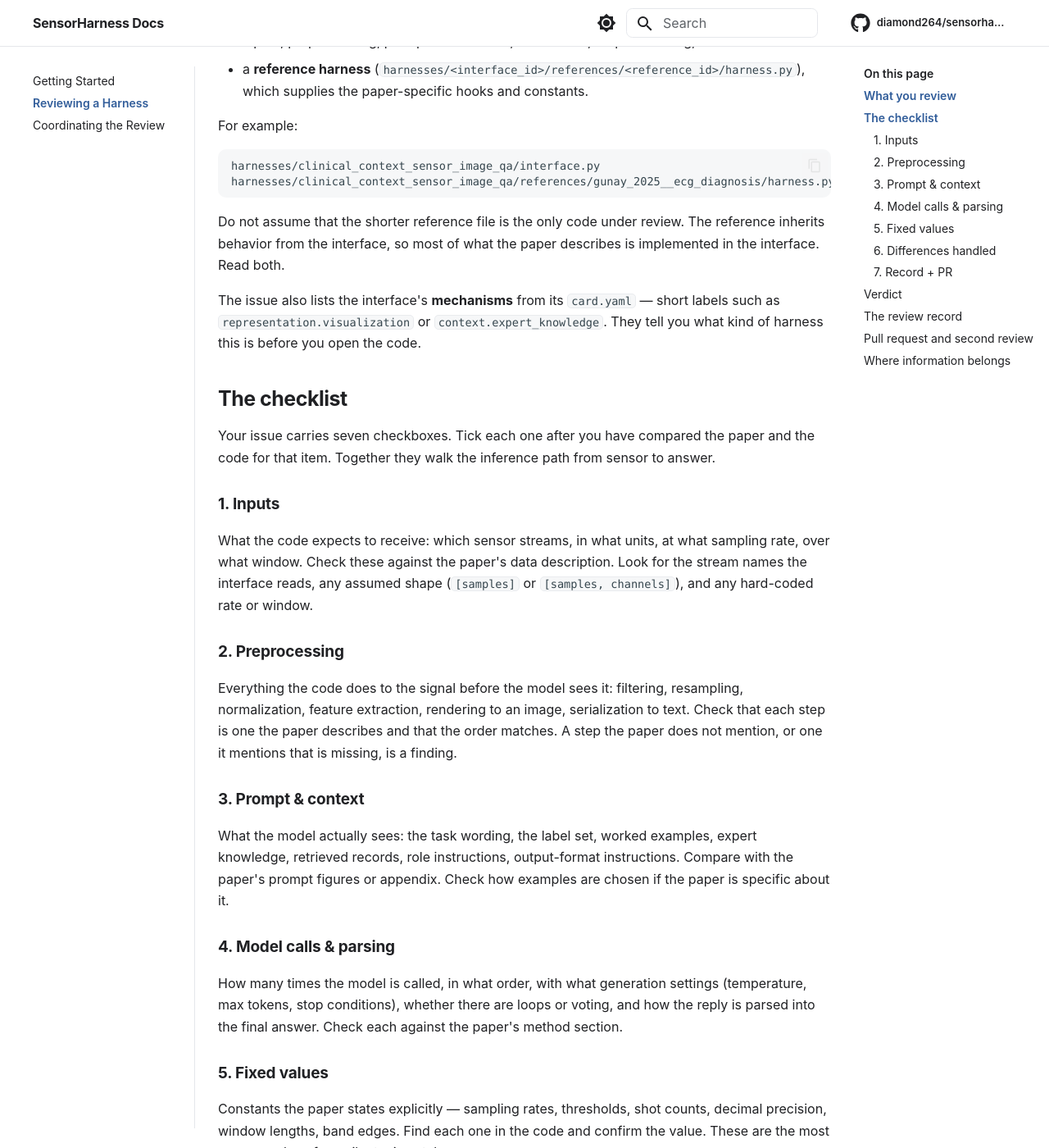
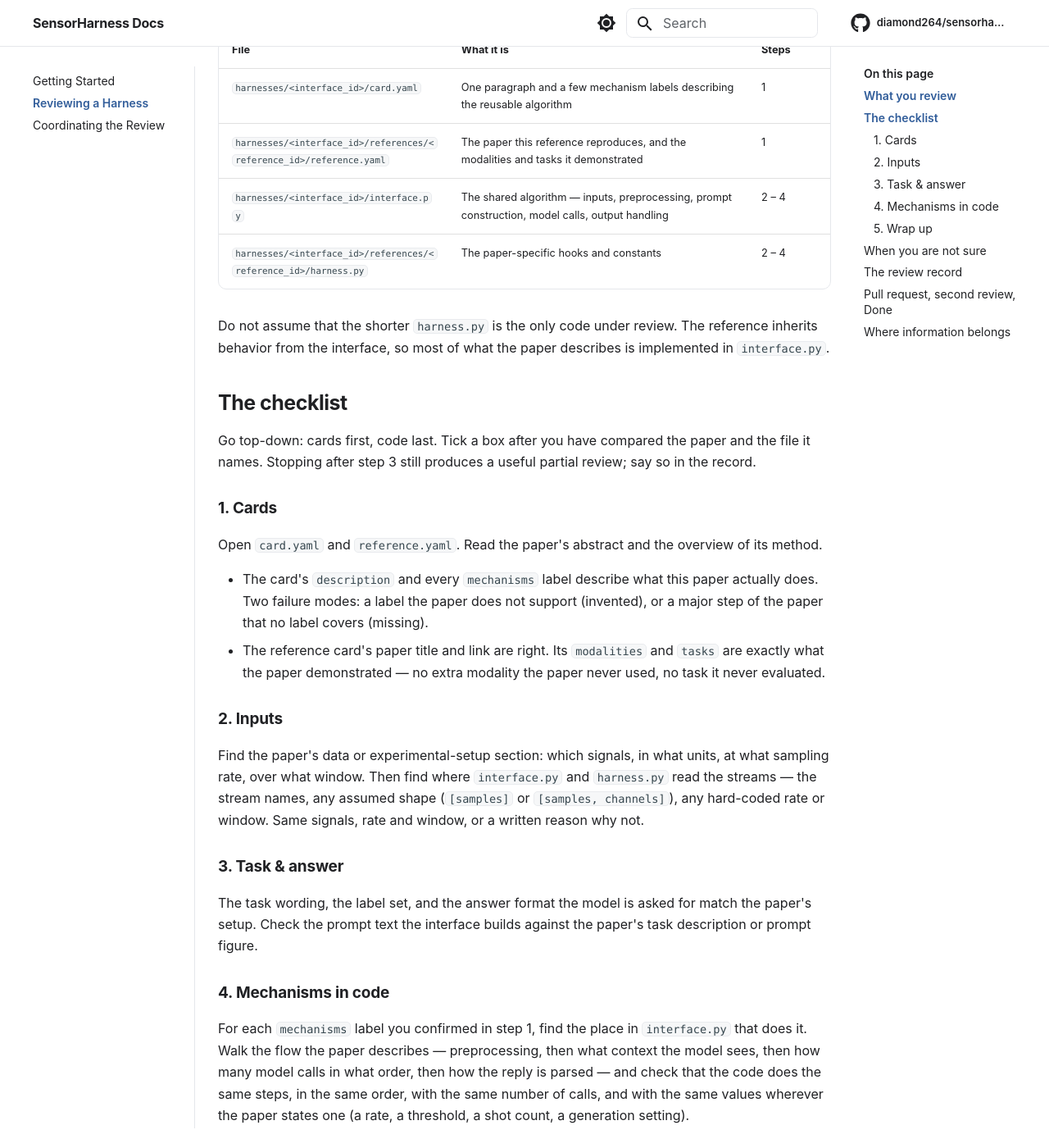
Before and after one commit to grden/sensorharness-docs, an MkDocs documentation site: the page built from docs/reviewing/index.md, in a window 1280 px wide and 1400 px high, scrolled down 399 px. Shown: the whole window at 82% size. Built offline with MkDocs 1.6.1 and Material for MkDocs 9.7.7, drawn with Linux system fonts in a browser that asks for light colours; comment, search, counter and statistics services are not loaded; some of the changed text lies outside the part shown.

Commit message:
Reorder the review guide to five cards-first steps and a free-form record
Co-Authored-By: Claude Fable 5.1 <noreply@anthropic.com>
Claude-Session: https://claude.ai/code/session_01Gh32CXE2gLapg2nLuKH9Uz

````diff
--- a/docs/reviewing/index.md
+++ b/docs/reviewing/index.md
@@ -5,130 +5,102 @@ procedure described in its source paper. It is a **paper-to-code fidelity
 review**, not a code-style review.
 
 The implementation is an AI-generated draft. The paper is the authority. Your
-job is to compare the two and record what you found.
+job is to compare the two and record what you found. You do not need to know
+the paper beforehand: the checklist is ordered so that each step tells you what
+to open, what to read, and what to compare.
 
 ## What you review
 
-Your GitHub Issue names two files:
+Your GitHub Issue names the package. Four files matter, from most abstract to
+most concrete:
 
-- an **interface** (`harnesses/<interface_id>/interface.py`), which owns the
-  reusable algorithm — inputs, preprocessing, prompt construction, model calls,
-  output handling; and
-- a **reference harness** (`harnesses/<interface_id>/references/<reference_id>/harness.py`),
-  which supplies the paper-specific hooks and constants.
+| File | What it is | Steps |
+| --- | --- | --- |
+| `harnesses/<interface_id>/card.yaml` | One paragraph and a few mechanism labels describing the reusable algorithm | 1 |
+| `harnesses/<interface_id>/references/<reference_id>/reference.yaml` | The paper this reference reproduces, and the modalities and tasks it demonstrated | 1 |
+| `harnesses/<interface_id>/interface.py` | The shared algorithm — inputs, preprocessing, prompt construction, model calls, output handling | 2 – 4 |
+| `harnesses/<interface_id>/references/<reference_id>/harness.py` | The paper-specific hooks and constants | 2 – 4 |
 
-For example:
-
-```text
-harnesses/clinical_context_sensor_image_qa/interface.py                                    (208 lines)
-harnesses/clinical_context_sensor_image_qa/references/gunay_2025__ecg_diagnosis/harness.py  (22 lines)
-```
-
-Do not assume that the shorter reference file is the only code under review.
-The reference inherits behavior from the interface, so most of what the paper
-describes is implemented in the interface. Read both.
-
-The issue also lists the interface's **mechanisms** from its `card.yaml` — short
-labels such as `representation.visualization` or `context.expert_knowledge`.
-They tell you what kind of harness this is before you open the code.
+Do not assume that the shorter `harness.py` is the only code under review. The
+reference inherits behavior from the interface, so most of what the paper
+describes is implemented in `interface.py`.
 
 ## The checklist
 
-Your issue carries seven checkboxes. Tick each one after you have compared the
-paper and the code for that item. Together they walk the inference path from
-sensor to answer.
+Go top-down: cards first, code last. Tick a box after you have compared the
+paper and the file it names. Stopping after step 3 still produces a useful
+partial review; say so in the record.
 
-### 1. Inputs
+### 1. Cards
 
-What the code expects to receive: which sensor streams, in what units, at what
-sampling rate, over what window. Check these against the paper's data
-description. Look for the stream names the interface reads, any assumed shape
-(`[samples]` or `[samples, channels]`), and any hard-coded rate or window.
+Open `card.yaml` and `reference.yaml`. Read the paper's abstract and the
+overview of its method.
 
-### 2. Preprocessing
+- The card's `description` and every `mechanisms` label describe what this
+  paper actually does. Two failure modes: a label the paper does not support
+  (invented), or a major step of the paper that no label covers (missing).
+- The reference card's paper title and link are right. Its `modalities` and
+  `tasks` are exactly what the paper demonstrated — no extra modality the paper
+  never used, no task it never evaluated.
 
-Everything the code does to the signal before the model sees it: filtering,
-resampling, normalization, feature extraction, rendering to an image,
-serialization to text. Check that each step is one the paper describes and that
-the order matches. A step the paper does not mention, or one it mentions that is
-missing, is a finding.
+### 2. Inputs
 
-### 3. Prompt & context
+Find the paper's data or experimental-setup section: which signals, in what
+units, at what sampling rate, over what window. Then find where `interface.py`
+and `harness.py` read the streams — the stream names, any assumed shape
+(`[samples]` or `[samples, channels]`), any hard-coded rate or window. Same
+signals, rate and window, or a written reason why not.
 
-What the model actually sees: the task wording, the label set, worked examples,
-expert knowledge, retrieved records, role instructions, output-format
-instructions. Compare with the paper's prompt figures or appendix. Check how
-examples are chosen if the paper is specific about it.
+### 3. Task & answer
 
-### 4. Model calls & parsing
+The task wording, the label set, and the answer format the model is asked for
+match the paper's setup. Check the prompt text the interface builds against the
+paper's task description or prompt figure.
 
-How many times the model is called, in what order, with what generation
-settings (temperature, max tokens, stop conditions), whether there are loops or
-voting, and how the reply is parsed into the final answer. Check each against
-the paper's method section.
+### 4. Mechanisms in code
 
-### 5. Fixed values
+For each `mechanisms` label you confirmed in step 1, find the place in
+`interface.py` that does it. Walk the flow the paper describes — preprocessing,
+then what context the model sees, then how many model calls in what order, then
+how the reply is parsed — and check that the code does the same steps, in the
+same order, with the same number of calls, and with the same values wherever
+the paper states one (a rate, a threshold, a shot count, a generation setting).
 
-Constants the paper states explicitly — sampling rates, thresholds, shot counts,
-decimal precision, window lengths, band edges. Find each one in the code and
-confirm the value. These are the most common place for a silent mismatch.
+### 5. Wrap up
 
-### 6. Differences handled
+Anything from steps 1–4 that did not match is either fixed in your pull request
+or explained in the record. Then: add the record, open the PR, and after it
+merges move the issue's card on the Project board to **Done**.
 
-Anything from steps 1–5 that did not match is either **fixed in your pull
-request** or **explained in the record's `note`**. A difference is fine when
-there is a reason (the resource is unavailable, the step is outside what a
-runtime harness can do); it just has to be written down.
-
-### 7. Record + PR
-
-Generate the review record and open the pull request. See below.
-
-## Verdict
-
-Two options:
-
-`confirmed`
-: You compared the paper and the code and changed nothing.
-
-`updated`
-: You changed something in this pull request. Say what in the `note`, or let
-  the diff speak.
+## When you are not sure
 
 Not sure whether something is a problem, or whether a paper step belongs in a
 runtime harness at all? **Ask in Slack.** Then write the conclusion in the pull
 request so the next person can find it.
 
-Paper anchors (a section, figure, or table) are welcome in the `note` when they
-help the next reader. They are not required.
-
 ## The review record
 
-One file per reference, at the repository root:
+One free-form Markdown file per reference, at the repository root:
 
 ```text
-reviews/<interface_id>/<reference_id>.yaml
+reviews/<interface_id>/<reference_id>.md
 ```
 
-Not beside `harness.py`. A reference directory holds exactly `harness.py` and
-`reference.yaml` — the protocol allows no other file there — so review records
-mirror the tree from a sibling root.
+Not beside `harness.py` — a reference directory holds exactly `harness.py` and
+`reference.yaml`, and the protocol allows no other file there.
 
-Generate it; do not type it by hand:
+Scaffold it, then edit the Notes section freely:
 
 ```bash
 python scripts/review/new_review.py <interface_id>/<reference_id> \
-    --reviewer <your github handle> --verdict confirmed
+    --reviewer <your github handle> --issue <N>
 ```
 
-Add `--note "..."` if you have something to say, and `--verdict updated` if you
-changed code. The script writes the date and the hashes of the two files you
-read, so a later change to either file makes the record visibly stale.
-
-The exact fields are documented in the code repository at
+The scaffold has three header lines (reviewer, date, issue), a Notes section, and an invisible comment holding the hashes of the two files you read.
+The exact shape is in the code repository at
 [`docs/REVIEWING.md`](https://github.com/diamond264/sensorharness/blob/main/docs/REVIEWING.md).
 
-## Pull request and second review
+## Pull request, second review, Done
 
 Open one pull request per issue containing the record and any code change.
 Put this line in the description so the issue closes on merge:
@@ -141,14 +113,18 @@ A second person approves before merge. They read your record and your diff —
 not the paper again — and check that every difference you found has either a
 fix or a reason. One approval is enough.
 
+After the merge, move the issue's card on the Project board to **Done**
+(Project → find your issue → Status). If the board's workflows are on, closing
+the issue does this automatically; check either way.
+
 ## Where information belongs
 
 | Information | Home |
 | --- | --- |
-| Reviewer assignment and project-wide status | Project spreadsheet |
+| Reviewer assignment and project-wide status | Project spreadsheet and the Project board |
 | How to review | This documentation |
 | Paper, files, and checklist for one assignment | GitHub Issue |
-| Per-reference review record | `reviews/<interface_id>/<reference_id>.yaml` |
+| Per-reference review record | `reviews/<interface_id>/<reference_id>.md` |
 | Record format | [`docs/REVIEWING.md`](https://github.com/diamond264/sensorharness/blob/main/docs/REVIEWING.md) in the code repository |
 | Corrections, discussion, and approval | Pull request |
 | Questions and quick coordination | Slack |
````
